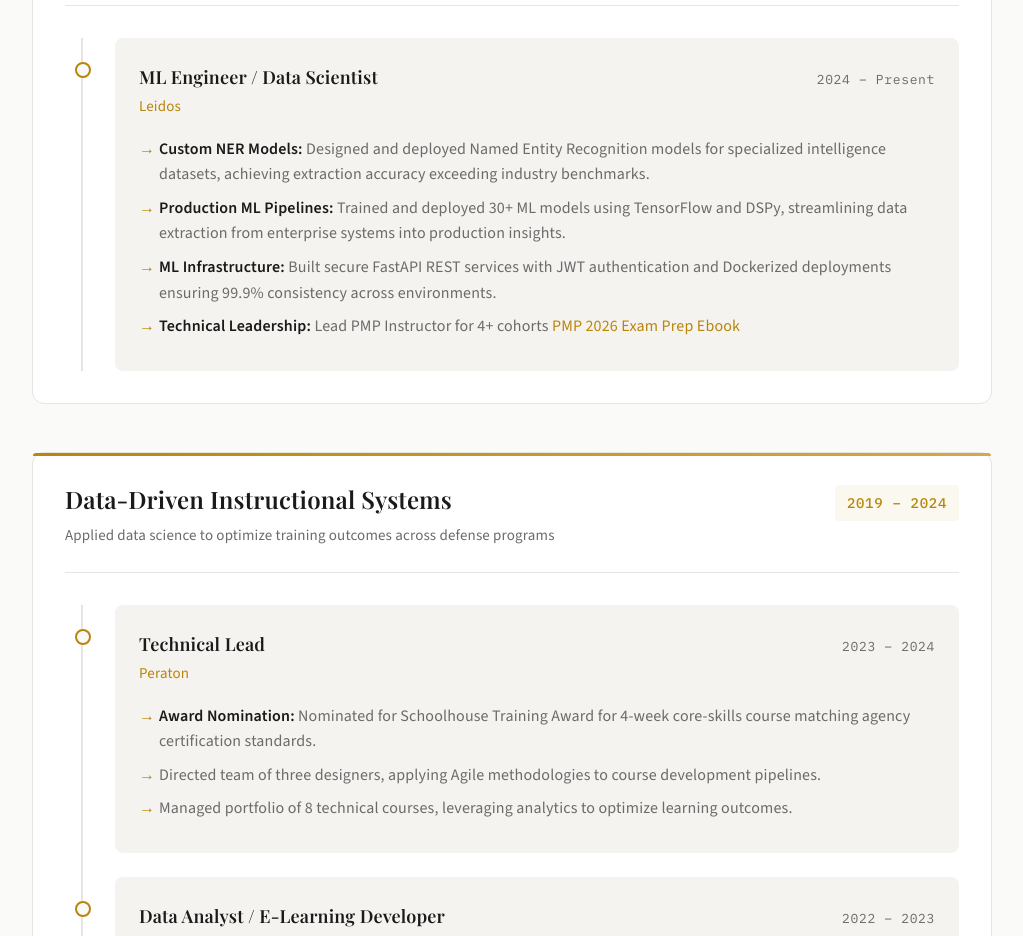
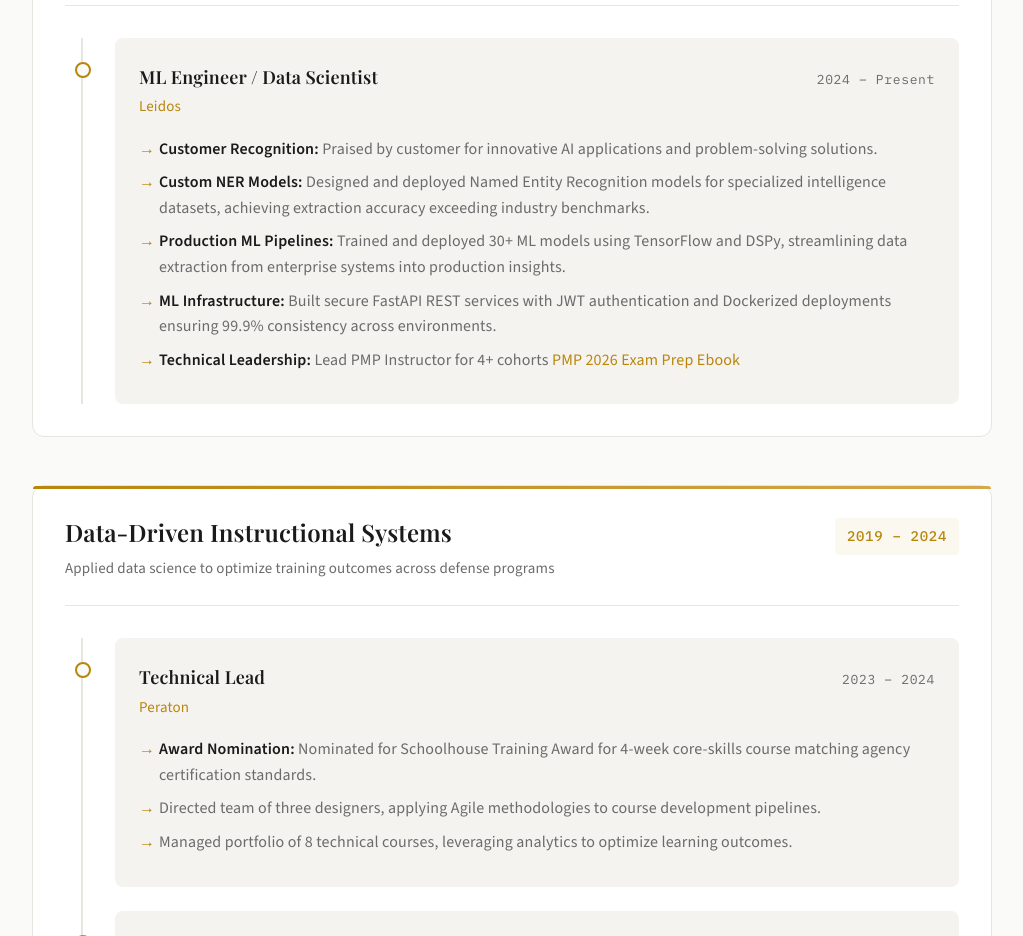
Before and after one commit to dustinober1/dustinober1.github.io, a Next.js app: page / in a window 1280 px wide. Shown: the part 4200-5136 px from the top of the page, without its empty margins (128-1151 px from the left). Built offline with nearby package versions, Linux system fonts and the light colour scheme.

Commit message:
feat: Add customer recognition for AI innovation to Experience/Resume

```diff
--- a/src/app/resume/page.tsx
+++ b/src/app/resume/page.tsx
@@ -8,6 +8,7 @@ const experiences = [
         date: "2024 – Present",
         company: "Leidos - Chantilly, VA",
         bullets: [
+            "Recognized by customer for innovative AI applications and problem-solving solutions.",
             "Designed and deployed custom NER models for specialized intelligence datasets, achieving extraction accuracy exceeding industry benchmarks.",
             "Trained and deployed 30+ ML models using TensorFlow and DSPy, streamlining data extraction into production-ready insights.",
             "Built secure FastAPI REST services with JWT authentication and Dockerized applications ensuring 99.9% deployment consistency.",
--- a/src/components/ExperienceSection.tsx
+++ b/src/components/ExperienceSection.tsx
@@ -33,6 +33,10 @@ const careerArcs: CareerArc[] = [
                 company: "Leidos",
                 date: "2024 – Present",
                 highlights: [
+                    {
+                        bold: "Customer Recognition:",
+                        text: "Praised by customer for innovative AI applications and problem-solving solutions.",
+                    },
                     {
                         bold: "Custom NER Models:",
                         text: "Designed and deployed Named Entity Recognition models for specialized intelligence datasets, achieving extraction accuracy exceeding industry benchmarks.",
```
